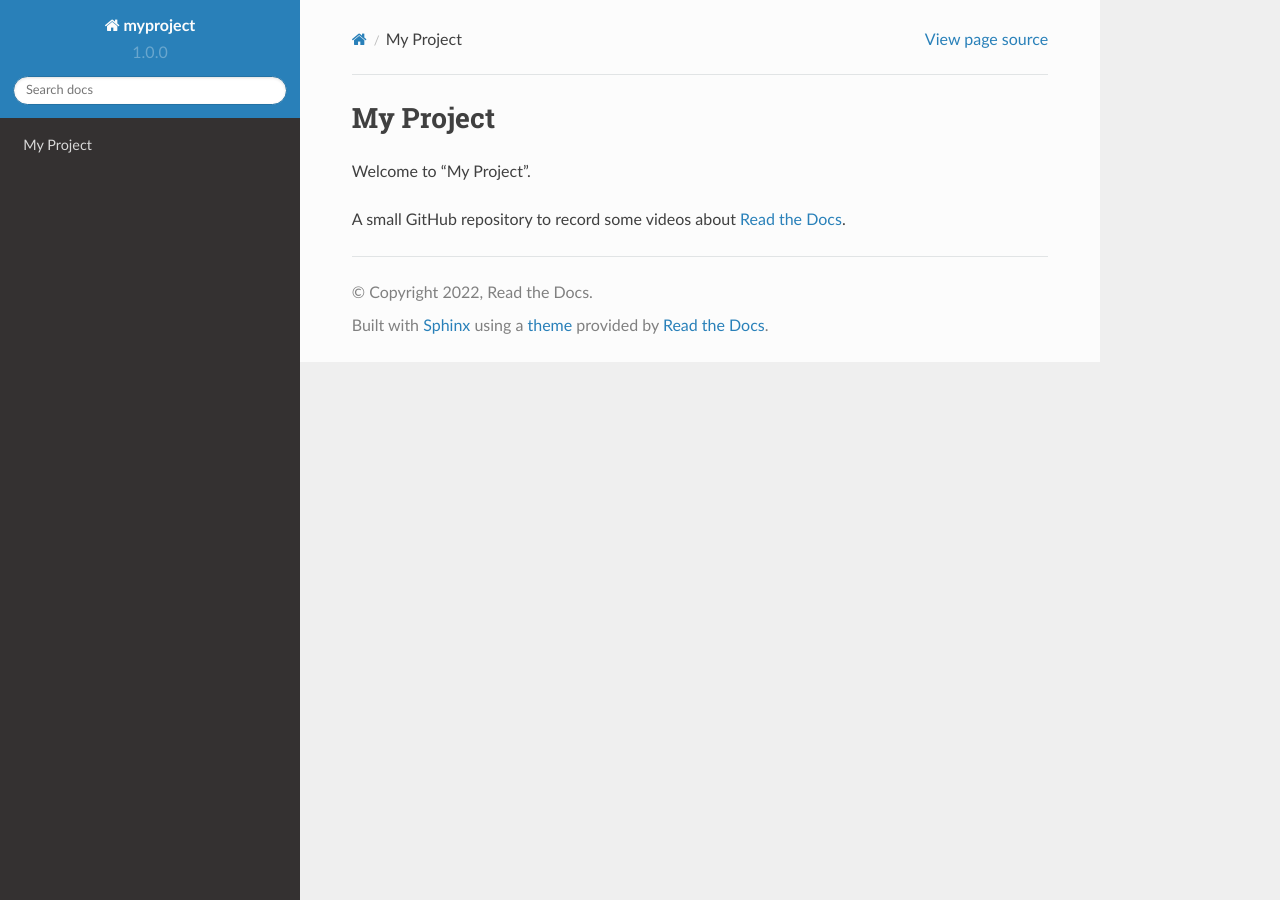
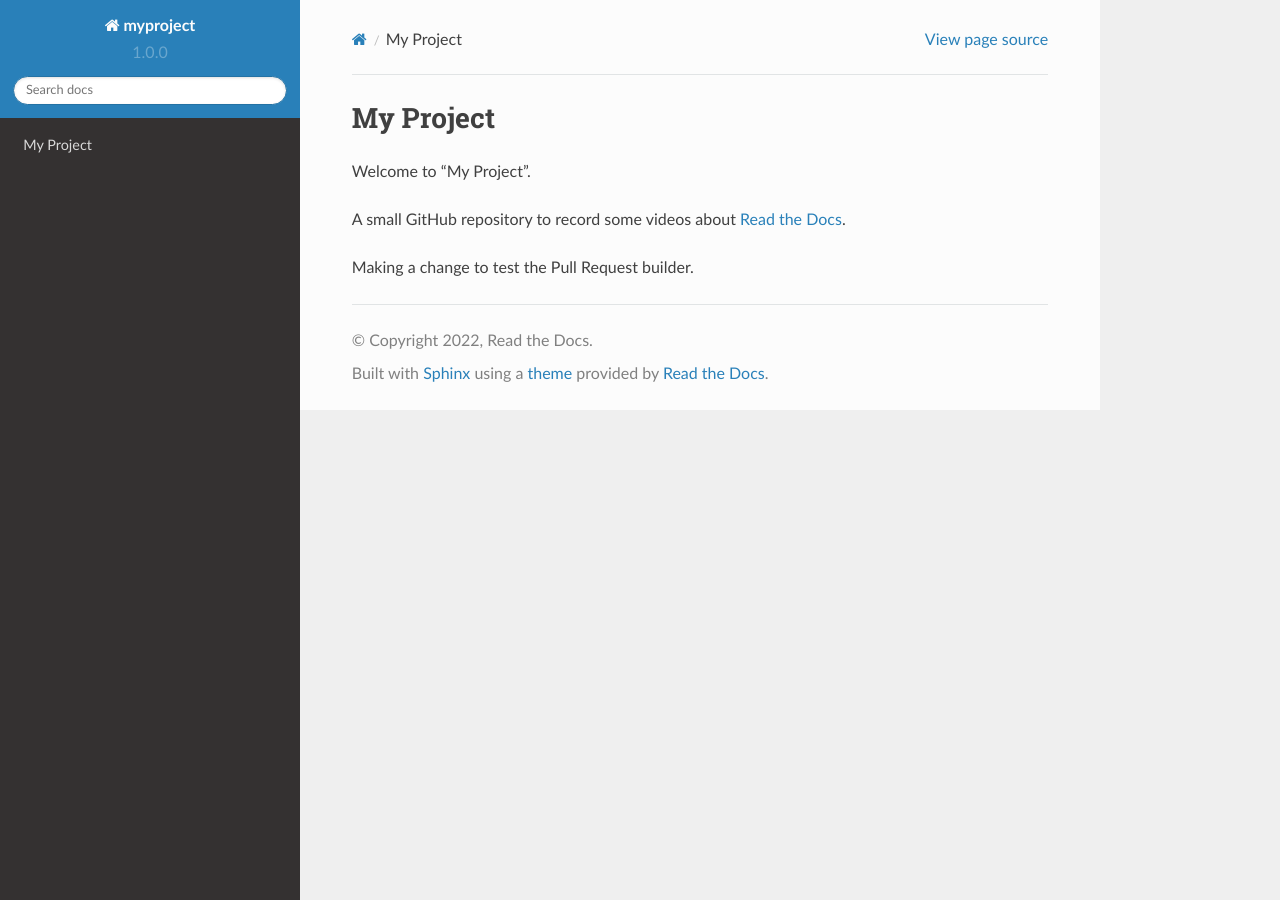
Before and after one commit to readthedocs/myproject, a Sphinx documentation site: the page built from docs/index.md, in a window 1280 px wide. Built offline with Sphinx 7.4.7 and the Read the Docs theme 2.0.0, drawn with Linux system fonts in a browser that asks for light colours.

Commit message:
Update index.md

```diff
--- a/docs/index.md
+++ b/docs/index.md
@@ -3,3 +3,5 @@
 Welcome to "My Project".
 
 A small GitHub repository to record some videos about [Read the Docs](https://readthedocs.org).
+
+Making a change to test the Pull Request builder.
```
